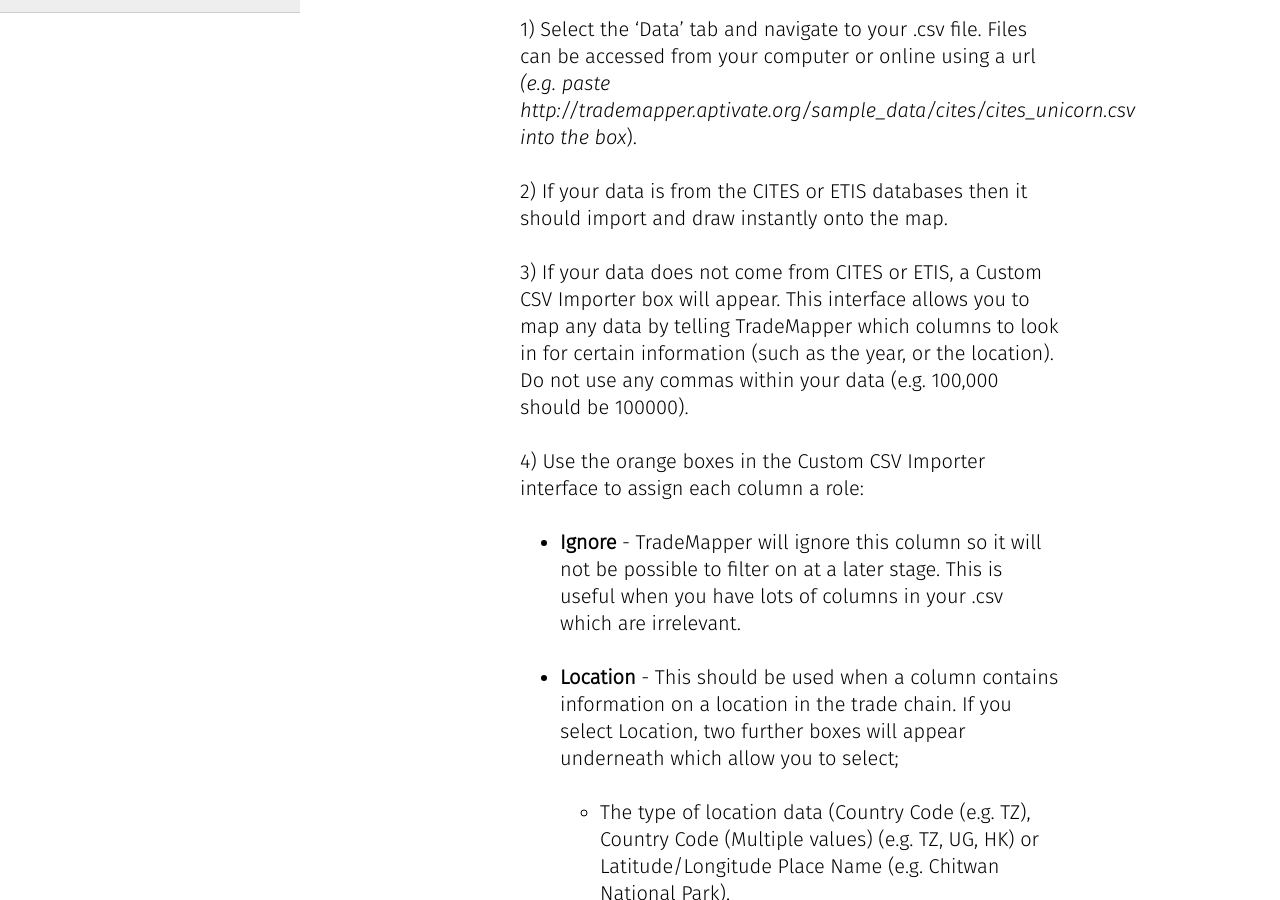
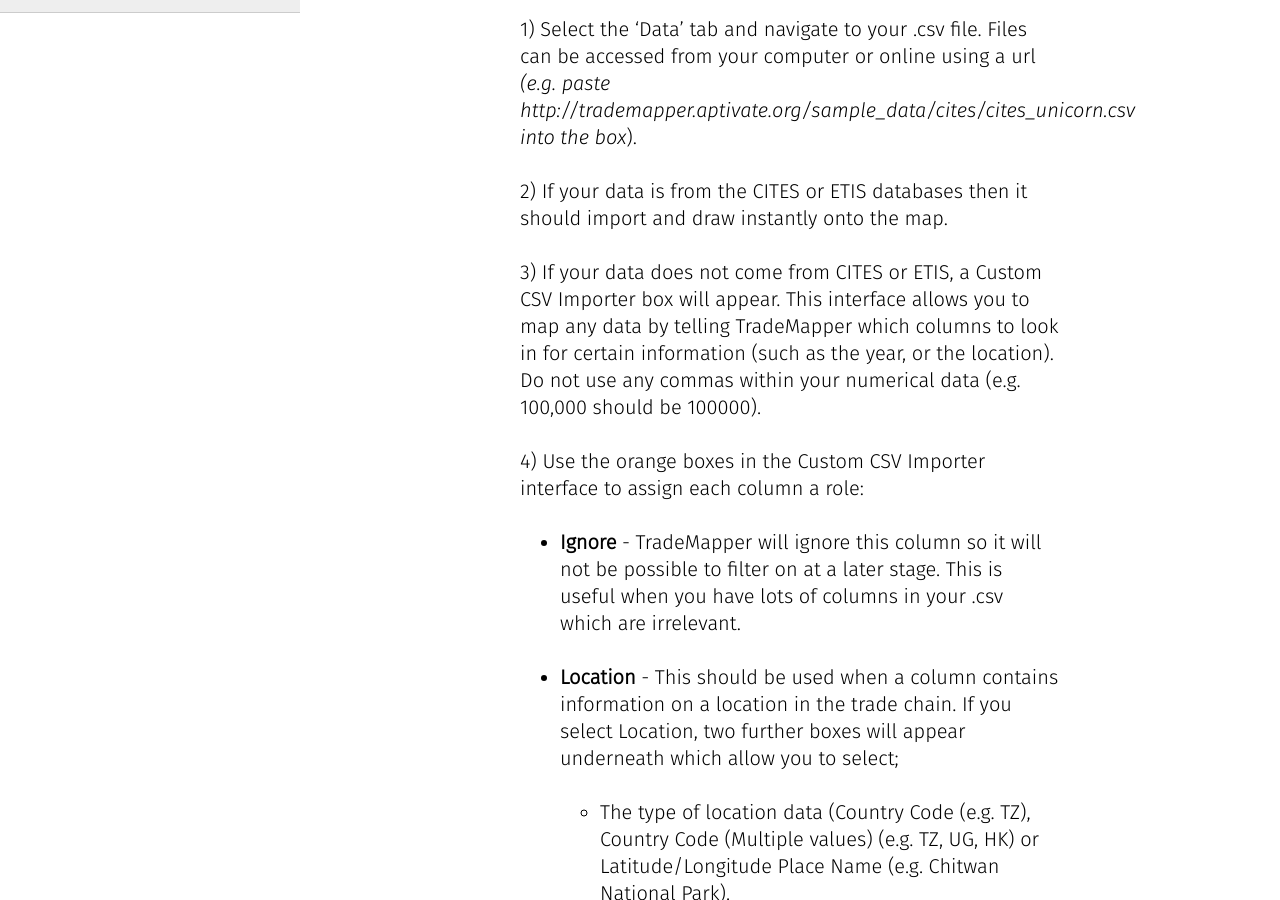
Before and after one commit to trademapper/trademapper-js, a Jekyll site: the page built from _pages/01_starting.md, in a window 1280 px wide and 900 px high, scrolled down 527 px. Built offline with Jekyll 4.4.1, drawn with Linux system fonts in a browser that asks for light colours.

Commit message:
Update 01_starting.md

```diff
--- a/_pages/01_starting.md
+++ b/_pages/01_starting.md
@@ -20,7 +20,7 @@
 
 2) If your data is from the CITES or ETIS databases then it should import and draw instantly onto the map.
 
-3) If your data does not come from CITES or ETIS, a Custom CSV Importer box will appear. This interface allows you to map any data by telling TradeMapper which columns to look in for certain information (such as the year, or the location). Do not use any commas within your data (e.g. 100,000 should be 100000).
+3) If your data does not come from CITES or ETIS, a Custom CSV Importer box will appear. This interface allows you to map any data by telling TradeMapper which columns to look in for certain information (such as the year, or the location). Do not use any commas within your numerical data (e.g. 100,000 should be 100000).
 
 4) Use the orange boxes in the Custom CSV Importer interface to assign each column a role:
 
```
